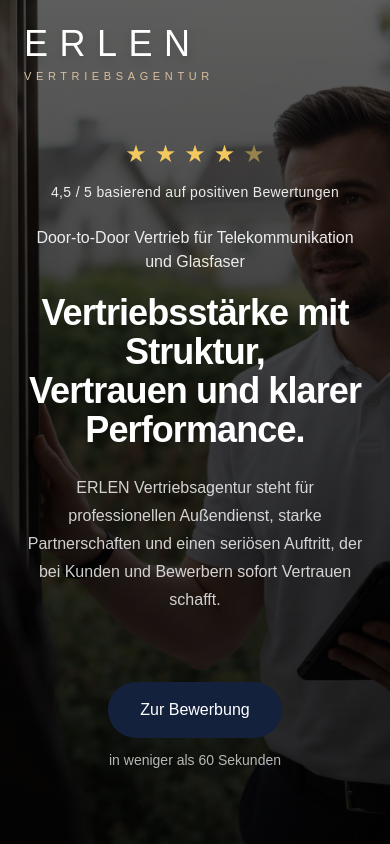
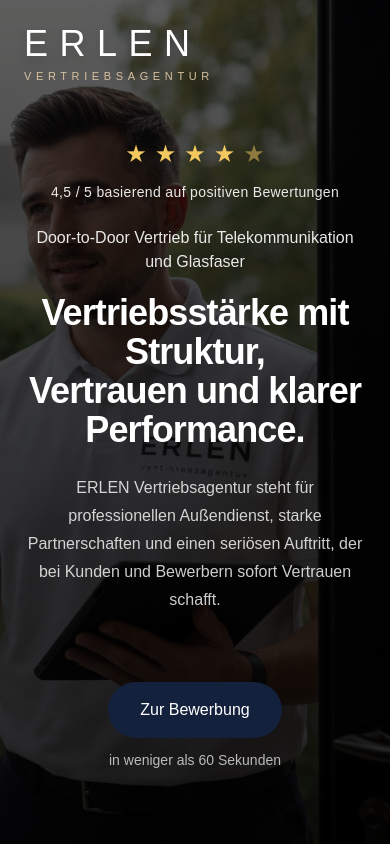
Before and after one commit to Erlen-Sales/erlen-sales-webseite, a Next.js app: page / in a window 390 px wide. Shown: the top 844 px of the page. Built offline with nearby package versions, Linux system fonts and the light colour scheme.

Commit message:
Mobile Banner angepasst

```diff
--- a/app/page.tsx
+++ b/app/page.tsx
@@ -89,7 +89,7 @@
           <img
             src="/door-to-door-erlen-banner.png"
             alt="Door-to-Door Vertrieb"
-            className="h-full w-full object-cover"
+            className="h-full w-full object-cover object-[80%_center] md:object-center"
           />
           <div className="absolute inset-0 bg-black/50" />
           <div className="absolute inset-0 bg-[linear-gradient(to_bottom,rgba(0,0,0,0.25),rgba(0,0,0,0.52),rgba(0,0,0,0.62))]" />
```
